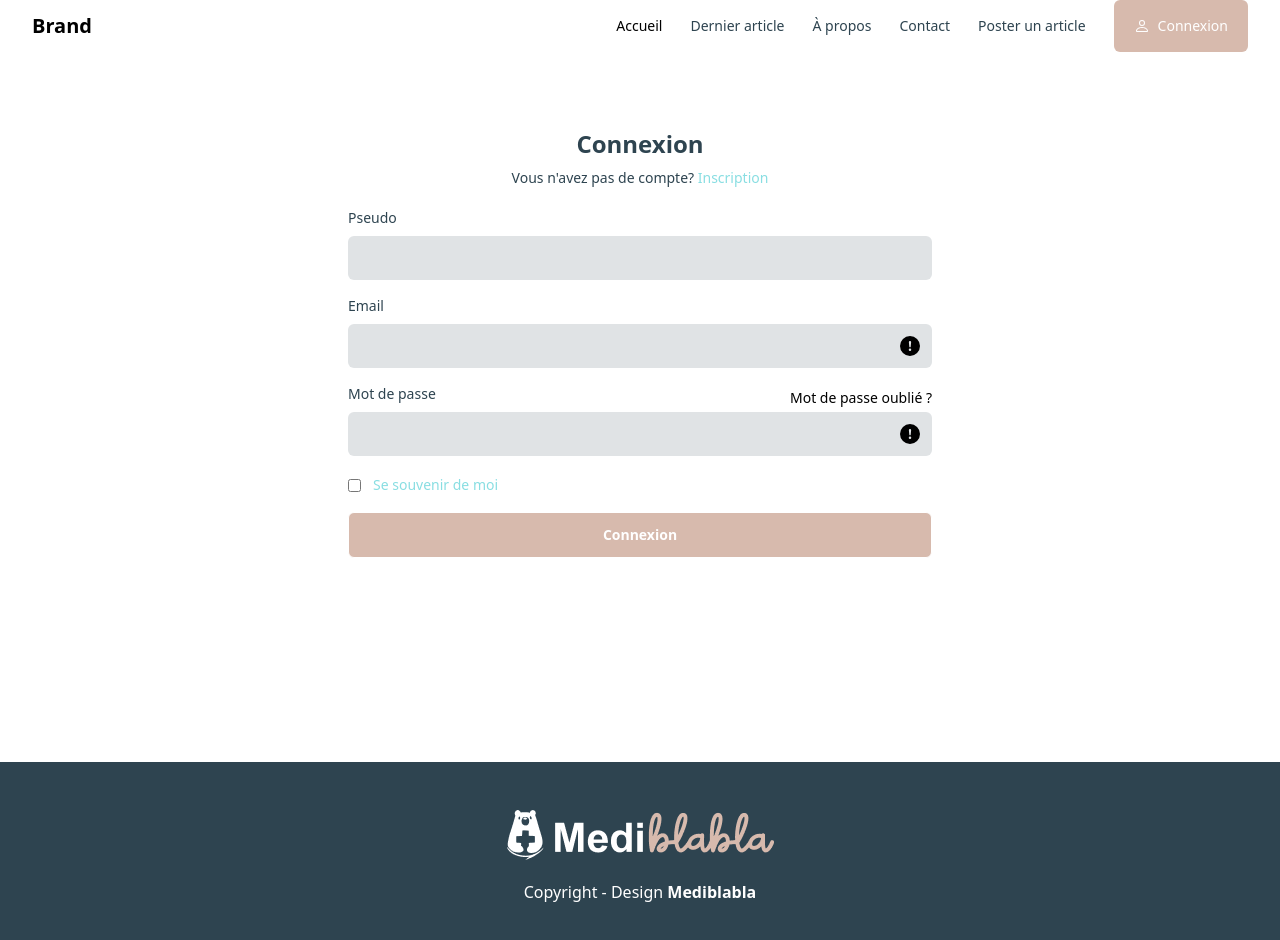
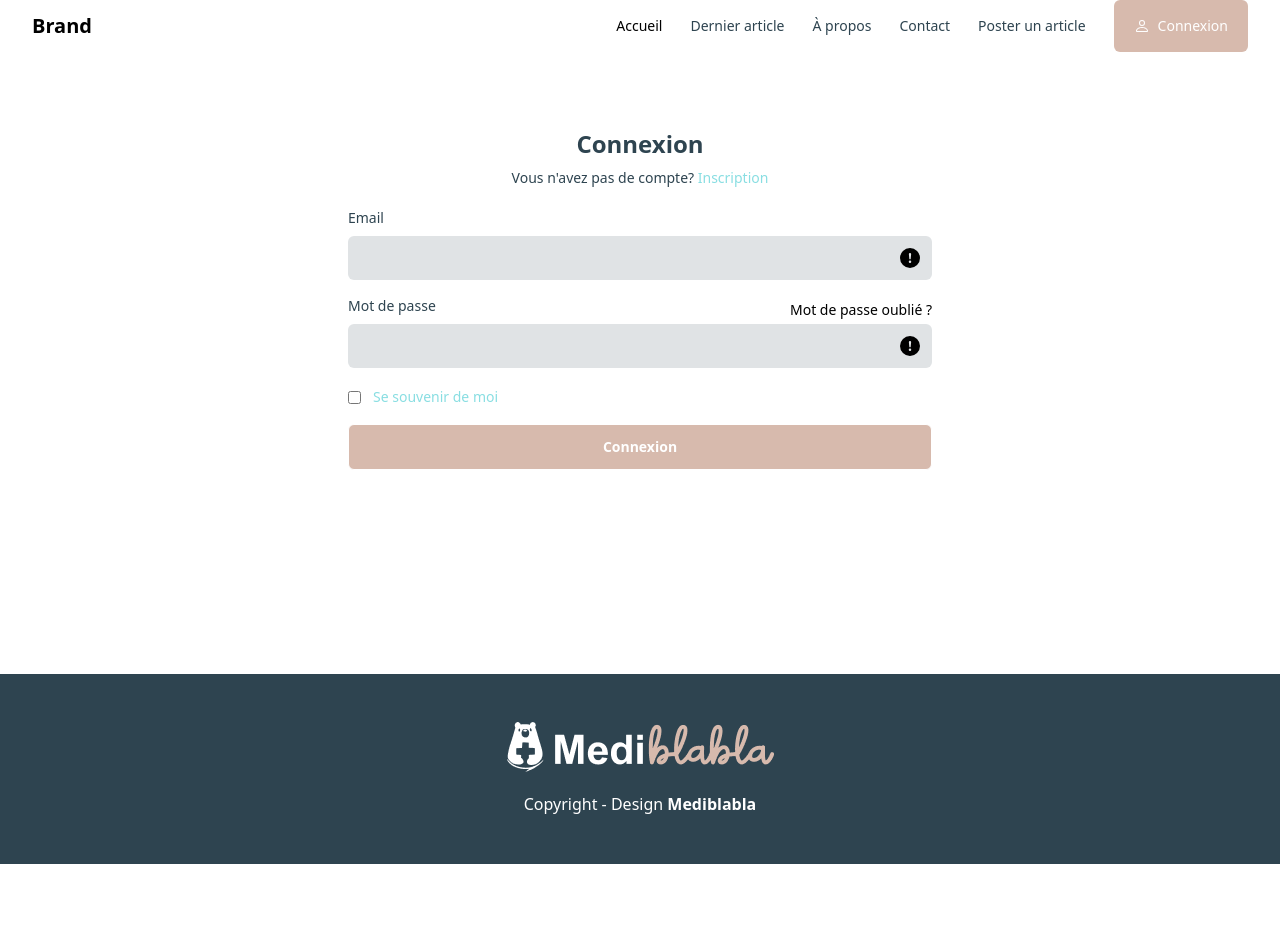
Before and after one commit to Lotshana/Mediblabla, a Vue app: page /connexion in a window 1280 px wide. Shown: the top 940 px of the page. After the commit the page ends 864 px from the top, so only its background shows below. Built offline with nearby package versions, Linux system fonts and the light colour scheme.

Commit message:
Modification formulaire

```diff
--- a/src/components/LoginForm.vue
+++ b/src/components/LoginForm.vue
@@ -20,10 +20,10 @@
                 <p v-if="errorMessage" class="(error A VOIR AVEC TAILWIND)"></p>
 
                 <!-- Form Group -->
-                <div>
+                <div v-if="mode == 'create'">
                   <label for="email" class="block text-sm mb-2 text-darkblue">Pseudo</label>
                   <div class="relative">
-                    <input  type="email" id="email" v-model="email" name="email" class="py-3 px-4 block w-full bg-lightgrey border-gray-200 rounded-md text-sm focus:border-blue-500 focus:ring-blue-500 dark:bg-gray-800 dark:border-gray-700 dark:text-gray-400" required aria-describedby="email-error">
+                    <input type="" id="pseudo" v-model="pseudo" name="pseudo" class="py-3 px-4 block w-full bg-lightgrey border-gray-200 rounded-md text-sm focus:border-blue-500 focus:ring-blue-500 dark:bg-gray-800 dark:border-gray-700 dark:text-gray-400" required aria-describedby="email-error">
                   </div>
                   <p class="hidden text-xs text-red-600 mt-2" id="email-error">Merci d'entrer une adresse mail valide s'il vous plait</p>
                 </div>
@@ -49,6 +49,23 @@
                   <div class="flex justify-between items-center">
                     <label for="password" class="block text-sm mb-2 text-darkblue">Mot de passe</label>
                     <a class="text-sm text-blue-600 decoration-2 hover:underline font-medium" href="../examples/html/recover-account.html">Mot de passe oublié ?</a>
+                  </div>
+                  <div class="relative">
+                    <input type="password" v-model="password" id="password" name="password" class="py-3 px-4 block w-full  bg-lightgrey border-gray-200 rounded-md text-sm focus:border-blue-500 focus:ring-blue-500 dark:bg-gray-800 dark:border-gray-700 dark:text-gray-400" required aria-describedby="password-error">
+                    <div class=" absolute inset-y-0 right-0 flex items-center pointer-events-none pr-3">
+                      <svg class="h-5 w-5 text-red-500" width="16" height="16" fill="currentColor" viewBox="0 0 16 16" aria-hidden="true">
+                        <path d="M16 8A8 8 0 1 1 0 8a8 8 0 0 1 16 0zM8 4a.905.905 0 0 0-.9.995l.35 3.507a.552.552 0 0 0 1.1 0l.35-3.507A.905.905 0 0 0 8 4zm.002 6a1 1 0 1 0 0 2 1 1 0 0 0 0-2z"/>
+                      </svg>
+                    </div>
+                  </div>
+                  <p class="hidden text-xs text-red-600 mt-2" id="password-error">8 caractères minimum</p>
+                </div>
+                <!-- End Form Group -->
+
+                 <!-- Form Group -->
+                 <div v-if="mode == 'create'">
+                  <div class="flex justify-between items-center">
+                    <label for="password" class="block text-sm mb-2 text-darkblue">Confirmation du mot de passe</label>
                   </div>
                   <div class="relative">
                     <input type="password" v-model="password" id="password" name="password" class="py-3 px-4 block w-full  bg-lightgrey border-gray-200 rounded-md text-sm focus:border-blue-500 focus:ring-blue-500 dark:bg-gray-800 dark:border-gray-700 dark:text-gray-400" required aria-describedby="password-error">
```
